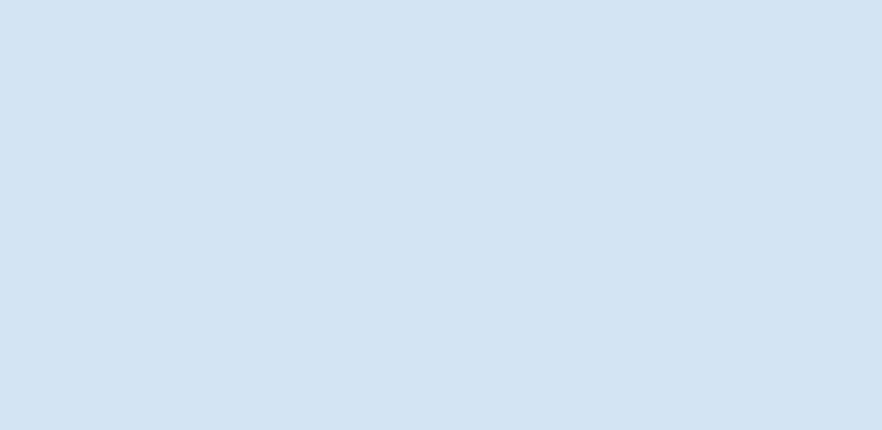
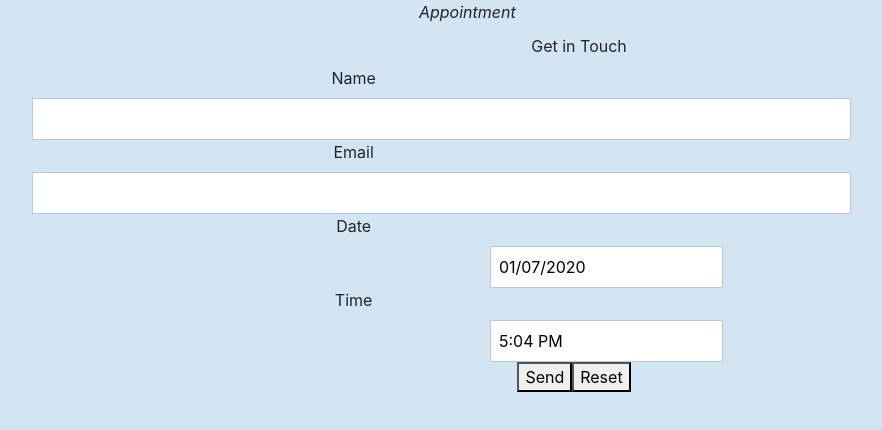
Before and after one commit to vasavigowda/Project_frontend, a React (Create React App) app: page /Appoin in a window 1280 px wide. Shown: the top 430 px of the page, without its empty margins (66-948 px from the left). Built offline with nearby package versions, Linux system fonts and the light colour scheme.

Commit message:
sevnth hm commit

```diff
--- a/package.json
+++ b/package.json
@@ -11,6 +11,7 @@
     "bootstrap-modal": "^2.2.4",
     "formik": "^2.1.1",
     "react": "^16.12.0",
+    "react-bootstrap": "^1.0.0-beta.16",
     "react-code-snippet": "^0.6.13",
     "react-dom": "^16.12.0",
     "react-hamburger-menu": "^1.1.1",
--- /dev/null
+++ b/src/Api/index.js
@@ -0,0 +1,19 @@
+import axios from 'axios'
+
+const api = axios.create({
+    baseURL: 'http://localhost:8000',
+})
+
+export const register = payload => api.post('/signup', payload)
+export const login = payload => api.post('/signin', payload)
+export const appoit =payload => api.post('/appt', payload)
+export const contact =payload => api.post('/contact', payload)
+
+const apis = {
+    register,
+    login,
+    appoit,
+    contact
+}
+
+export default apis
--- a/src/App.js
+++ b/src/App.js
@@ -12,6 +12,8 @@ import Dashboard from './Components/Dashboard/Dashboard';
 import Userquestion from './Components/Userquestion/Userquestion';
 import AllPost from './Components/Userquestion/AllPost';
 import PostForm from './Components/Userquestion/PostForm';
+import Askquestion from './Components/Practice/Askquestion';
+import Appoin from './Components/Practice/Appoin';
 
 
 
@@ -30,6 +32,8 @@ function App() {
         <Route exact path='/Userquestion' component={Userquestion}></Route>
         <Route exact path='/Allpost' component={AllPost}></Route>
         <Route exact path='/Allpost' component={PostForm}></Route>
+        <Route exact path='/Ask' component={Askquestion}></Route>
+        <Route exact path='/Appoin' component={Appoin}></Route>
         </switch>
       </Router>
 
--- /dev/null
+++ b/src/Components/Practice/Appoin.js
@@ -0,0 +1,124 @@
+import React, { Component } from 'react';
+import {Form} from 'react-bootstrap';
+// import './CSS/Appointment.css';
+import axios from 'axios';
+// import Navbar from './Navbar';
+// import Footer from './Footer';
+import DatePicker from "react-datepicker";
+import browserHistory from '../Utils/browserHistory';
+import "react-datepicker/dist/react-datepicker.css";
+import api from '../../Api/index';
+
+class Appoin extends Component {
+  constructor(props) {
+    super(props);
+    this.state = {
+      name: '',
+      email: '',
+      date: new Date(),
+      time:new Date()
+    }
+  }
+  handleDate=(date)=> {
+      this.setState({
+      date: date
+    });
+  }
+  handleChangeg=(e)=>{
+      this.setState({[e.target.name]:e.target.value});
+  }
+  onChangeName=(e)=> {
+      this.setState({
+      name: e.target.value
+    });
+  }
+  onChangeEmail=(e)=> {
+      this.setState({
+      email: e.target.value
+    })
+  }
+  onSubmit=(e)=> {
+      e.preventDefault();
+      const obj = {
+      name: this.state.name,
+      email: this.state.email,
+      date: this.state.date,
+      time: this.state.time,
+    };
+  axios.post('http://localhost:8000/appt', obj)
+    .then(res => console.log(res.data));
+      this.setState({
+      name: '',
+      email: '',
+      date:'',
+      time:''
+    })
+    browserHistory.push('./sch');
+  }
+
+  render() {
+    const { email, name} = this.state
+    return (
+      <div>
+
+            <div className="row1">
+                <div className="col-xs-1 col-sm-1 col-md-1 col-lg-1"></div>
+                <div className="col-xs-10 col-sm-10 col-md-10 col-lg-10 appth">
+                  <div className='apptname'><i>Appointment</i></div>
+                  <div className="col-xs-1 col-sm-1 col-md-1 col-lg-1"></div>
+                </div>
+            </div>
+            <div style={{ marginTop: 10 }}>
+              <label className="formg">Get in Touch</label>
+                <form onSubmit={this.onSubmit} className="apptform">
+                  <div>
+                    <label>Name</label>
+                      <input
+                        type="text"
+                        className="width"
+                        value={this.state.name}
+                        onChange={this.onChangeName}
+                    />
+                  </div>
+                  <div>
+                    <label>Email </label>
+                      <input type="text"
+                        className="width"
+                        value={this.state.email}
+                        onChange={this.onChangeEmail}
+                      />
+                  </div>
+                  <div>
+                    <label>Date </label>
+                      <DatePicker
+                        selected={this.state.date}
+                        onChange={this.handleDate}
+                        className="widthd"
+                      />
+                  </div>
+                  <div>
+                    <label>Time</label>
+                      <DatePicker
+                        selected={this.state.date}
+                        onChange={this.handleDate}
+                        showTimeSelect
+                        showTimeSelectOnly
+                        timeIntervals={15} cf
+                        dateFormat="h:mm aa"
+                        timeCaption="Time"
+                        className="widthd"
+                      />
+                  </div>
+                <div className="form-group">
+                    <button type="submit" value="send" className="sendbta" >Send</button>
+                    <button type="submit" className="resetbta">Reset</button>
+              </div>
+                </form>
+      </div>
+
+      </div>
+    )
+  }
+}
+
+export default Appoin;
--- /dev/null
+++ b/src/Components/Practice/Askquestion.js
@@ -0,0 +1,56 @@
+import React, { Component } from 'react';
+import axios from 'axios';
+import TableRow from './TableRow';
+
+
+ class Askquestion extends Component {
+
+  constructor(props) {
+      super(props);
+      this.state = {Users: []};
+    }
+    componentDidMount(){
+      axios.get('http://localhost:8000/appt')
+        .then(response => {
+          this.setState({ Users: response.data });
+        })
+        .catch(function (error) {
+          console.log(error);
+        })
+    }
+    tabRow(){
+      return this.state.Users.map(function(object, i){
+          return <TableRow obj={object} key={i} />;
+      });
+    }
+
+    render() {
+      return (
+        <div>
+            <div className="row1">
+                <div className="col-xs-1 col-sm-1 col-md-1 col-lg-1"></div>
+                <div className="col-xs-10 col-sm-10 col-md-10 col-lg-10 schp">
+                <div className='schname'><i>Schedule</i></div>
+                <div className="col-xs-1 col-sm-1 col-md-1 col-lg-1"></div>
+                </div>
+            </div>
+          <p className="schl">Schedule List</p>
+          <table className="table table-striped" style={{ marginTop: 20 }}>
+            <thead>
+              <tr>
+                <th>Name</th>
+                <th>Email</th>
+                <th>Time</th>
+                <th>Date</th>
+                <th colSpan="2">Action</th>
+              </tr>
+            </thead>
+            <tbody>
+              { this.tabRow() }
+            </tbody>
+          </table>
+        </div>
+      );
+    }
+  }
+  export default Askquestion;
--- /dev/null
+++ b/src/Components/Practice/TableRow.js
@@ -0,0 +1,42 @@
+import React, { Component } from 'react';
+import axios from 'axios';
+
+class TableRow extends Component {
+  constructor(props) {
+    super(props);
+    this.delete = this.delete.bind(this);
+}
+delete() {
+  debugger;
+    axios.delete(`http://localhost:8000/delete/${this.props.obj._id}`)
+        .then(console.log('Deleted'))
+        .catch(err => console.log(err))
+        window.location.reload();
+}
+  render() {
+    return (
+        <tr>
+          <td>
+            {this.props.obj.name}
+          </td>
+          <td>
+            {this.props.obj.email}
+          </td>
+          <td>
+            {this.props.obj.date}
+          </td>
+          <td>
+            {this.props.obj.time}
+          </td>
+          <td>
+            <button className="btn btn-primary">Edit</button>
+          </td>
+          <td>
+            <button onClick={this.delete} className="btn btn-danger">Delete</button>
+          </td>
+        </tr>
+    );
+  }
+}
+
+export default TableRow;
```
Also changed, not shown: src/index.js (+16 -5 lines), 1 other file (tests, documents, lock files or other folders).
